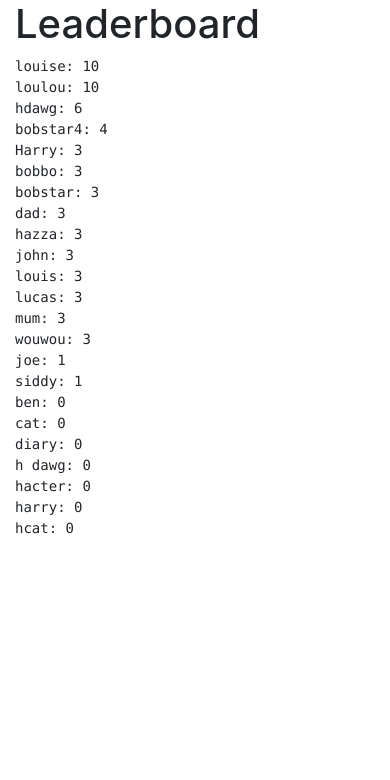
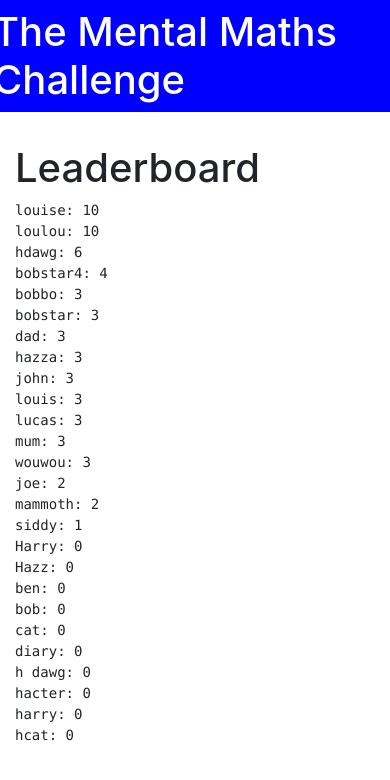
Before and after one commit to harryphelps2/practical-python-project, a Flask app: page /leaderboard in a window 390 px wide. Shown: the top 780 px of the page. Run offline with Flask 2, Linux system fonts and the light colour scheme; some libraries are stand-ins or nearby versions.

Commit message:
Add banner and some layout stuff

```diff
--- a/data/leaderboard.txt
+++ b/data/leaderboard.txt
@@ -2,7 +2,6 @@ louise: 10
 loulou: 10
 hdawg: 6
 bobstar4: 4
-Harry: 3
 bobbo: 3
 bobstar: 3
 dad: 3
@@ -12,9 +11,13 @@ louis: 3
 lucas: 3
 mum: 3
 wouwou: 3
-joe: 1
+joe: 2
+mammoth: 2
 siddy: 1
+Harry: 0
+Hazz: 0
 ben: 0
+bob: 0
 cat: 0
 diary: 0
 h dawg: 0
--- a/data/users.txt
+++ b/data/users.txt
@@ -1,6 +1,8 @@
 {
     "Harry": 0,
+    "Hazz": 0,
     "ben": "0",
+    "bob": 0,
     "bobbo": "3",
     "bobstar": "3",
     "bobstar4": "4",
@@ -11,6 +13,7 @@
     "hacter": 0,
     "harry": 0,
     "hazza": "3",
+    "hazzaPEA": 0,
     "hcat": 0,
     "hdawg": "6",
     "joe": "2",
@@ -19,6 +22,7 @@
     "louise": "10",
     "loulou": "10",
     "lucas": "3",
+    "mammoth": "3",
     "mum": "3",
     "siddy": "1",
     "wouwou": "3"
--- /dev/null
+++ b/static/styles.css
@@ -0,0 +1,24 @@
+.banner {
+  background-color: blue;
+  padding: 0.5rem;
+}
+.banner h1 {
+  color: white;
+  margin: 0 auto;
+}
+
+.container:first-child {
+  padding-top: 5rem;
+}
+
+.question {
+  display: flex;
+  flex-direction: row;
+  justify-content: space-between;
+}
+
+.shamewall {
+  padding-top: 1rem;
+}
+
+/*# sourceMappingURL=styles.css.map */
--- /dev/null
+++ b/static/styles.scss
@@ -0,0 +1,19 @@
+.banner {
+    background-color: blue;
+    padding: 0.5rem;
+    h1 {
+        color: white;
+        margin: 0 auto;
+    }
+}
+.container:first-child {
+    padding-top: 5rem;
+}
+.question {
+    display: flex;
+    flex-direction: row;
+    justify-content: space-between;
+}
+.shamewall {
+    padding-top: 1.0rem;
+}
--- a/templates/base.html
+++ b/templates/base.html
@@ -2,10 +2,14 @@
     <head>
         <title>Mental Maths</title>
         <link rel="stylesheet" href="https://stackpath.bootstrapcdn.com/bootstrap/4.1.2/css/bootstrap.min.css" integrity="sha384-Smlep5jCw/wG7hdkwQ/Z5nLIefveQRIY9nfy6xoR1uRYBtpZgI6339F5dgvm/e9B" crossorigin="anonymous">
+        <link rel="stylesheet" href="../static/styles.css" type="text/css" >
     </head>
     <body>
+        <div class="row jumbotron jumbotron-fluid banner">
+            <h1>The Mental Maths Challenge</h1>
+        </div>
         <div class="container">
-                {% block content %} {% endblock %}
+            {% block content %} {% endblock %}
         </div>
         <script src="https://code.jquery.com/jquery-3.3.1.slim.min.js" integrity="sha384-q8i/X+965DzO0rT7abK41JStQIAqVgRVzpbzo5smXKp4YfRvH+8abtTE1Pi6jizo" crossorigin="anonymous"></script>
         <script src="https://cdnjs.cloudflare.com/ajax/libs/popper.js/1.14.3/umd/popper.min.js" integrity="sha384-ZMP7rVo3mIykV+2+9J3UJ46jBk0WLaUAdn689aCwoqbBJiSnjAK/l8WvCWPIPm49" crossorigin="anonymous"></script>
--- a/templates/index.html
+++ b/templates/index.html
@@ -1,7 +1,7 @@
 {% extends 'base.html' %} {% block content %}
     <div class="row">
         <div class="col-md-auto">
-            <h1>Mental Maths Challenge</h1>
+            <h2>Welcome!</h2>
         </div>
     </div>
     <div class="row">
```
Also changed, not shown: templates/riddles.html (+16 -2 lines), 1 other file.
